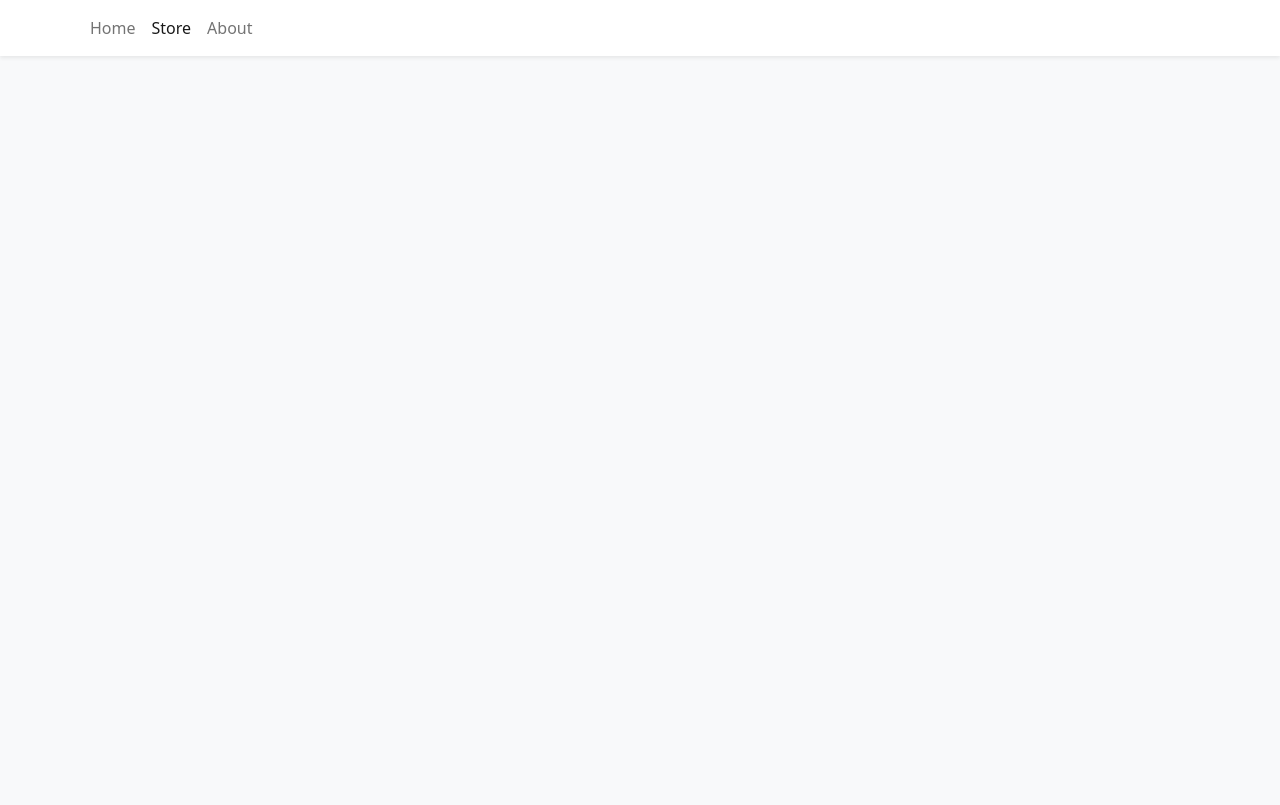
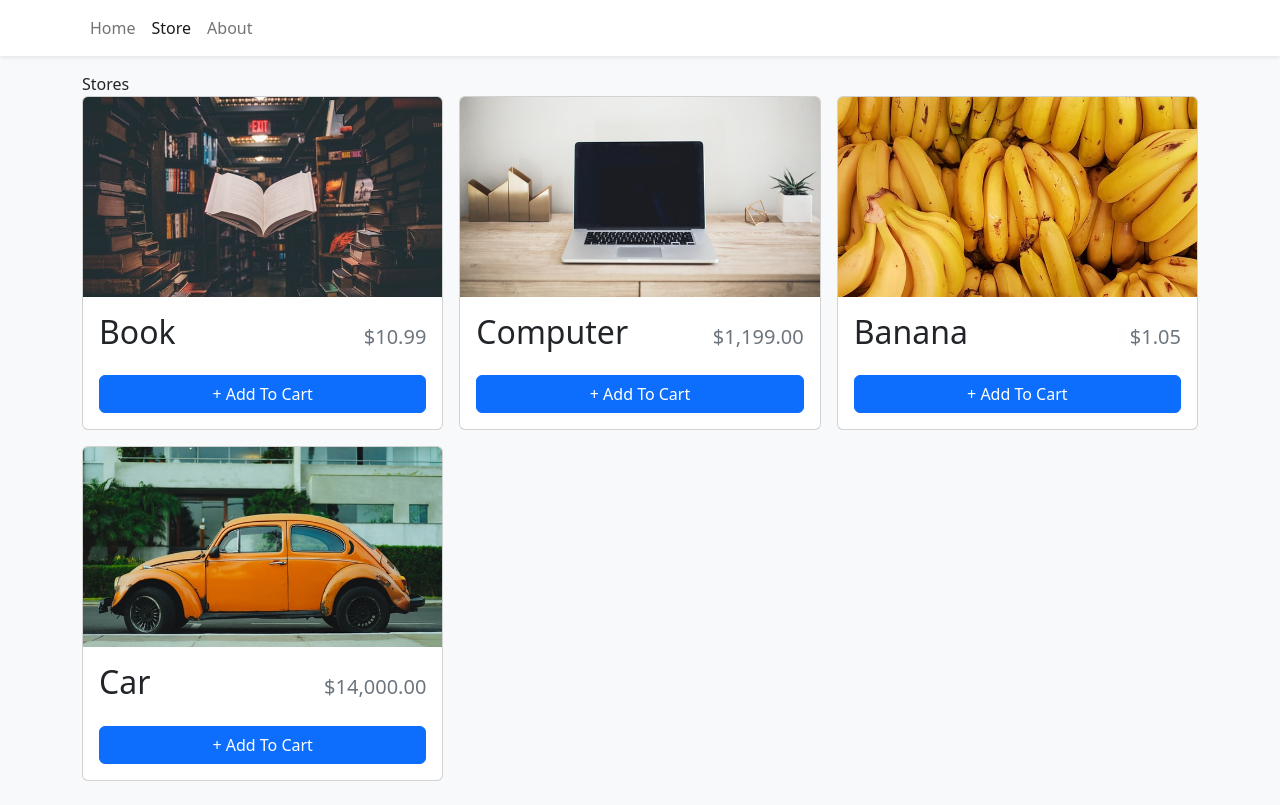
Before and after one commit to miracerdin/shopping-chart-react-typescript, a React (Create React App) app: page /store in a window 1280 px wide. Before the commit this address had no page. Built offline with nearby package versions, Linux system fonts and the light colour scheme.

Commit message:
store name chhanged

```diff
--- a/src/App.tsx
+++ b/src/App.tsx
@@ -1,6 +1,6 @@
 import { Routes, Route } from "react-router-dom";
 import { Container } from "react-bootstrap";
-import Stores from "./pages/Stores";
+import Store from "./pages/Store";
 import About from "./pages/About";
 import Home from "./pages/Home";
 import { ShoppingCartProvider } from "./context/ShoppingCartContext";
@@ -14,7 +14,7 @@ function App() {
         <Container className="mb-4">
           <Routes>
             <Route path="/" element={<Home />} />
-            <Route path="/stores" element={<Stores />} />
+            <Route path="/store" element={<Store />} />
             <Route path="/about" element={<About />} />
           </Routes>
         </Container>
--- a/src/pages/Stores.jsx
+++ b/src/pages/Store.jsx
@@ -2,7 +2,7 @@ import { Col, Row } from "react-bootstrap";
 import { StoreItem } from "../components/StoreItem";
 import storeItems from "../data/items.json";
 
-const Stores = () => {
+const Store = () => {
   return (
     <>
       <div>Stores</div>
@@ -19,4 +19,4 @@ const Stores = () => {
   );
 };
 
-export default Stores;
+export default Store;
```
